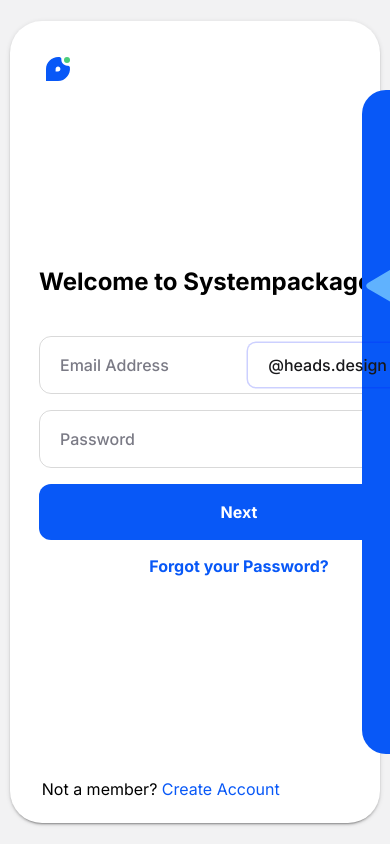
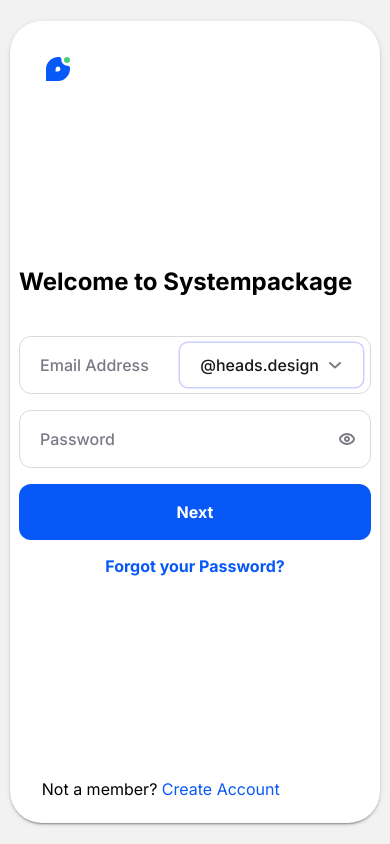
Before and after one commit to snehasharma1111/digilabs-assignment, a Next.js app: page / in a window 390 px wide. Built offline with nearby package versions, Linux system fonts and the light colour scheme; a web font is replaced by a local one.

Commit message:
fix: responsive view

```diff
--- a/components/Banner/Banner.jsx
+++ b/components/Banner/Banner.jsx
@@ -35,7 +35,21 @@
 								))}
 						</div>
 					) : null}
-					<button className={classNames(styles, "banner-share")}>
+					<button
+						className={classNames(styles, "banner-share")}
+						onClick={(e) => {
+							e.preventDefault();
+							if (navigator.share) {
+								navigator
+									.share({
+										title: "DigiLabs Assignment",
+										url: "https://sneha-digilabs-assignment.vercel.app/",
+									})
+									?.then((res) => console.log(res))
+									?.catch((err) => console.error(err));
+							}
+						}}
+					>
 						Share
 					</button>
 				</div>
--- a/components/Banner/Banner.module.scss
+++ b/components/Banner/Banner.module.scss
@@ -3,6 +3,7 @@
 .banner {
     width: 480px;
     height: 664px;
+    max-height: 90%;
     display: flex;
     justify-content: space-between;
     align-items: center;
@@ -15,10 +16,11 @@
 
     &-image {
         width: 100%;
-        height: 376px;
+        height: calc(100% - 288px);
         display: flex;
         justify-content: center;
         align-items: center;
+        overflow: hidden;
 
         img {
             object-fit: cover;
--- a/pages/index.js
+++ b/pages/index.js
@@ -45,16 +45,28 @@
 		<main className={classNames(styles, "home")}>
 			<section
 				className={classNames(styles, "frame")}
-				style={{
-					justifyContent: stage === 3 ? "center" : "space-between",
-					padding: stage === 3 ? "0" : "0 0 0 7.5%",
-				}}
+				style={
+					typeof window !== "undefined"
+						? {
+								justifyContent:
+									stage === 3 || window.innerWidth < 992
+										? "center"
+										: "space-between",
+								padding:
+									stage === 3 || window.innerWidth < 992
+										? "0"
+										: "0 0 0 7.5%",
+						  }
+						: {}
+				}
 			>
 				<button
 					className={classNames(styles, "frame-favicon")}
 					onClick={() => setStage(() => 1)}
 					style={{
 						position: stage === 3 ? "relative" : "absolute",
+						top: stage === 3 ? "unset" : "32px",
+						left: stage === 3 ? "unset" : "32px",
 					}}
 				>
 					<Image src={favicon} alt="favicon" />
@@ -93,9 +105,17 @@
 						>
 							<Input
 								placeholder="Email Address"
-								boxStyle={{
-									minWidth: "400px",
-								}}
+								boxStyle={
+									typeof window !== "undefined" &&
+									window.innerWidth < 768
+										? {
+												minWidth: "min(95%, 400px)",
+												maxWidth: "100%",
+										  }
+										: {
+												minWidth: "400px",
+										  }
+								}
 								name="email"
 								value={loginDetails.email}
 								onChange={(e) =>
@@ -119,9 +139,17 @@
 							</Input>
 							<Input
 								placeholder="Password"
-								boxStyle={{
-									minWidth: "400px",
-								}}
+								boxStyle={
+									typeof window !== "undefined" &&
+									window.innerWidth < 768
+										? {
+												minWidth: "min(95%, 400px)",
+												maxWidth: "100%",
+										  }
+										: {
+												minWidth: "400px",
+										  }
+								}
 								name="password"
 								type={loginDetails.passwordInputType}
 								value={loginDetails.password}
--- a/styles/Home.module.scss
+++ b/styles/Home.module.scss
@@ -20,6 +20,11 @@
         justify-content: space-between;
         align-items: center;
         padding: 0 0 0 7.5%;
+
+        @include responsive(tablet) {
+            justify-content: center;
+            padding: 0;
+        }
 
         &-favicon {
             all: unset;
@@ -51,6 +56,7 @@
 
     .content {
         width: 400px;
+        max-width: 95%;
         display: flex;
         justify-content: center;
         align-items: flex-start;
@@ -81,6 +87,14 @@
             gap: 16px;
             position: relative;
 
+            @include responsive(phone) {
+                width: 100%;
+
+                &>div {
+                    width: 100%;
+                }
+            }
+
 
             &-forget {
                 color: var(--primary-color);
@@ -109,5 +123,9 @@
         display: flex;
         justify-content: center;
         align-items: center;
+
+        @include responsive(tablet) {
+            display: none;
+        }
     }
 }
--- a/styles/config/_mixins.scss
+++ b/styles/config/_mixins.scss
@@ -6,12 +6,6 @@
     }
 
     @if $breakpoint ==tablet {
-        @media (max-width: 768px) {
-            @content;
-        }
-    }
-
-    @if $breakpoint ==desktop {
         @media (max-width: 992px) {
             @content;
         }
```
